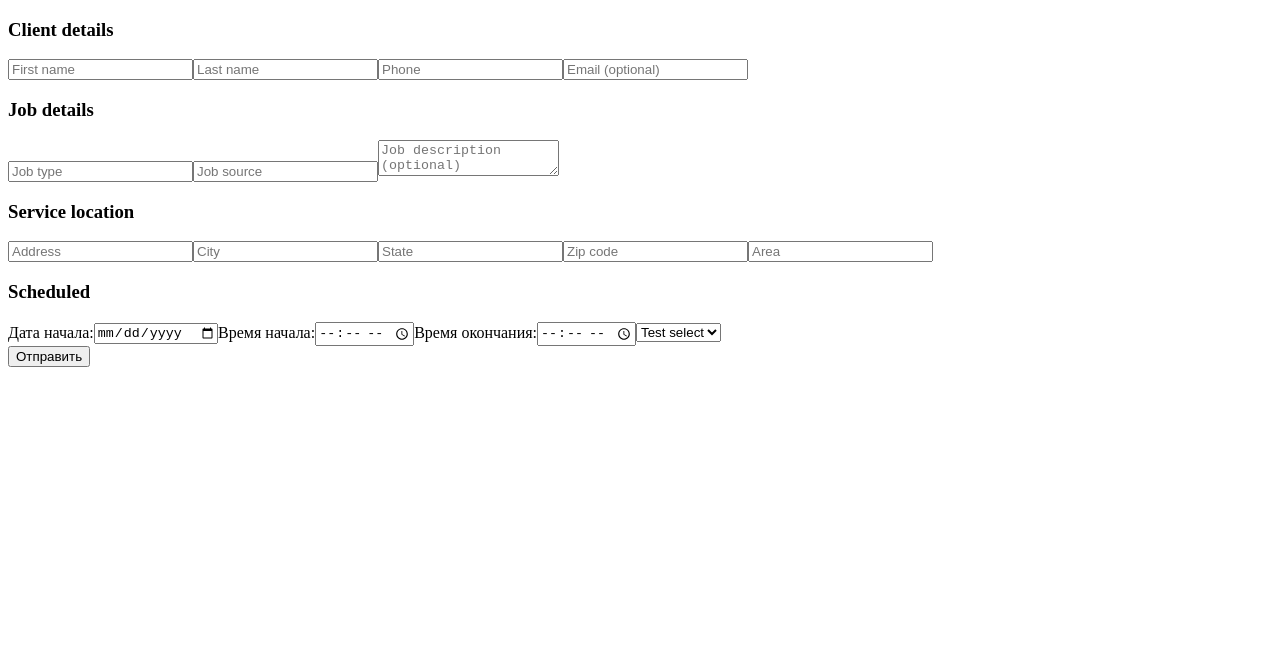
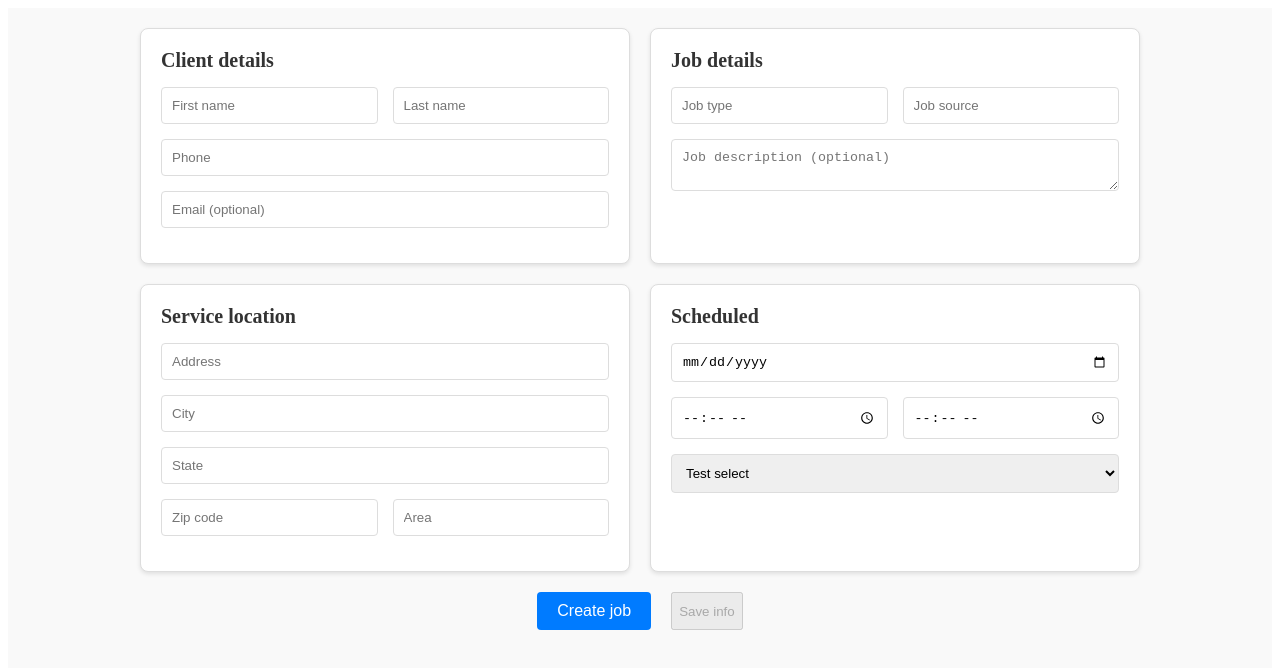
Before and after one commit to Shustikus/PipedriveApi, a Vue app: page / in a window 1280 px wide. Shown: the top 668 px of the page. Built offline with nearby package versions, Linux system fonts and the light colour scheme.

Commit message:
first commit

```diff
--- a/src/components/JobForm.vue
+++ b/src/components/JobForm.vue
@@ -66,46 +66,132 @@ export default {
 </script>
 
 <template>
+  <div class="form-container">
     <form @submit.prevent="handleSubmit">
-    <div>
+      <div class="form-grid">
+        <div class="form-section">
           <h3>Client details</h3>
+          <div class="name-fields">
             <input v-model="form.firstName" placeholder="First name" required type="text">
             <input v-model="form.lastName" placeholder="Last name" required type="text">
+          </div>
           <input v-model="form.phone" placeholder="Phone" required type="text">
           <input v-model="form.email" placeholder="Email (optional)" type="email">
         </div>
-    <div>
+        <div class="form-section">
           <h3>Job details</h3>
+          <div class="name-fields">
             <input v-model="form.jobType" placeholder="Job type" required type="text">
             <input v-model="form.jobSource" placeholder="Job source" required type="text">
+          </div>
           <textarea v-model="form.jobDescription" placeholder="Job description (optional)"></textarea>
         </div>
-    <div>
+        <div class="form-section">
           <h3>Service location</h3>
           <input v-model="form.address" placeholder="Address" required type="text">
-      <input v-model="form.city"  placeholder="City" required type="text">
+          <input v-model="form.city" placeholder="City" required type="text">
           <input v-model="form.state" placeholder="State" required type="text">
+          <div class="name-fields">
             <input v-model="form.zipCode" placeholder="Zip code" required type="text">
             <input v-model="form.area" placeholder="Area" type="text">
           </div>
-    <div>
+        </div>
+        <div class="form-section">
           <h3>Scheduled</h3>
-      <label>Дата начала:</label>
           <input v-model="form.startDate" placeholder="Start date" required type="date">
-      <label>Время начала:</label>
+          <div class="name-fields">
             <input v-model="form.startTime" placeholder="Start time" required type="time">
-      <label>Время окончания:</label>
             <input v-model="form.endTime" placeholder="End time" required type="time">
+          </div>
           <select v-model="form.testSelect">
             <option value="option0">Test select</option>
             <option value="option1">select 1</option>
             <option value="option2">select 2</option>
           </select>
         </div>
-    <button type="submit">Отправить</button>
+      </div>
+      <div class="button-container">
+        <button type="submit">Create job</button>
+        <button disabled>Save info</button>
+      </div>
     </form>
+  </div>
 </template>
 
+<style scoped>
+.form-container {
+  display: flex;
+  justify-content: center;
+  padding: 20px;
+  background-color: #f9f9f9;
+}
 
-<style scoped>
+.form-grid {
+  display: grid;
+  grid-template-columns: repeat(2, 1fr);
+  gap: 20px;
+  width: 100%;
+  max-width: 1000px;
+}
+
+.form-section {
+  background-color: #ffffff;
+  border: 1px solid #ddd;
+  border-radius: 8px;
+  padding: 20px;
+  box-shadow: 0 2px 4px rgba(0, 0, 0, 0.1);
+}
+
+h3 {
+  margin-top: 0;
+  margin-bottom: 15px;
+  font-size: 1.25rem;
+  color: #333;
+}
+
+.name-fields {
+  display: flex;
+  gap: 15px;
+}
+
+input[type="text"],
+input[type="email"],
+input[type="date"],
+input[type="time"],
+textarea,
+select {
+  width: 100%;
+  padding: 10px;
+  margin-bottom: 15px;
+  border: 1px solid #ddd;
+  border-radius: 4px;
+  box-sizing: border-box;
+}
+
+input[name="firstName"],
+input[name="lastName"] {
+  flex: 1;
+}
+
+.button-container {
+  display: flex;
+  justify-content: center;
+  padding: 20px;
+}
+
+button[type="submit"] {
+  display: inline-block;
+  padding: 10px 20px;
+  background-color: #007bff;
+  color: #fff;
+  border: none;
+  border-radius: 4px;
+  cursor: pointer;
+  font-size: 1rem;
+  margin-right: 20px;
+}
+
+button[type="submit"]:hover {
+  background-color: #0056b3;
+}
 </style>
```
Lines whose indentation alone changed are shown as unchanged.
